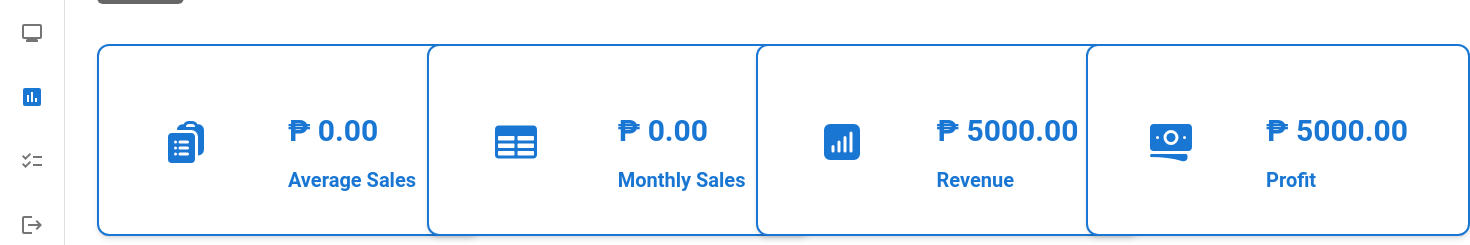
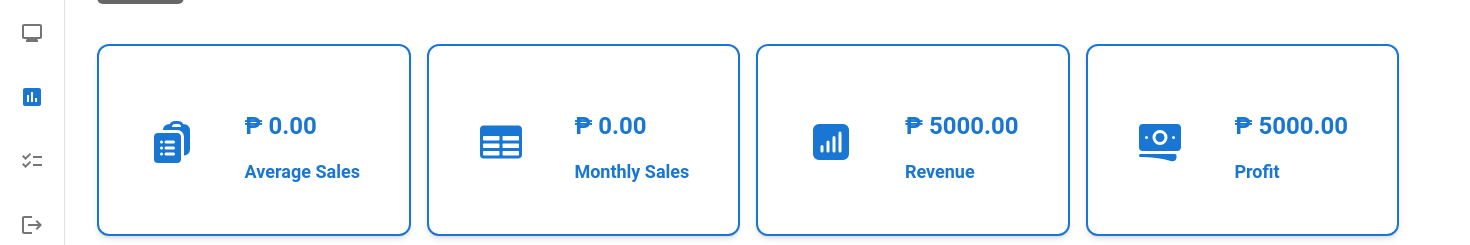
Before and after one commit to KennethAduan/h2online, a React (Vite) app: page /sales in a window 1280 px wide. Shown: the part 136-381 px from the top of the page, 1470 px wide, since content can reach past the window. Built offline with nearby package versions, Linux system fonts and the light colour scheme; no server answers; the database is empty; sample sign-in values are in the browser's storage.

Commit message:
minor changes

```diff
--- a/src/components/Card/SalesCard.tsx
+++ b/src/components/Card/SalesCard.tsx
@@ -1,31 +1,33 @@
 import { Card, CardBody, Typography } from "@material-tailwind/react";
+import { formatPeso } from "../../utils/Helpers";
+
 interface SalesCardProps {
   titleSales: string;
   totalSales: number;
   icon?: React.ReactNode | string;
 }
 
-import { formatPeso } from "../../utils/Helpers";
 const SalesCard = ({ titleSales, totalSales, icon }: SalesCardProps) => {
   return (
     <Card
-      className="h-48 mt-6 border-2 w-96 border-PrimaryBackGround"
+      className="h-48 mt-6 border-2 md:w-72 lg:w-auto border-PrimaryBackGround sm:w-96" // Responsive width
       placeholder={undefined}
     >
       <CardBody placeholder={undefined}>
         <div className="flex justify-around">
-          <div>{icon}</div>
+          <div className="text-3xl sm:text-4xl">{icon}</div>{" "}
+          {/* Responsive icon size */}
           <div className="mt-10">
             <Typography
               variant="h3"
-              className="text-PrimaryBackGround"
+              className="text-lg text-PrimaryBackGround sm:text-xl md:text-2xl" // Responsive text size
               placeholder={undefined}
             >
               {formatPeso(totalSales)}
             </Typography>
             <Typography
               variant="h5"
-              className="mt-4 text-PrimaryBackGround"
+              className="mt-4 text-base text-PrimaryBackGround sm:text-lg" // Responsive text size
               placeholder={undefined}
             >
               {titleSales}
--- a/src/pages/POS/PayButton/PayButtonOrder.tsx
+++ b/src/pages/POS/PayButton/PayButtonOrder.tsx
@@ -8,7 +8,7 @@ const PayButtonOrder = () => {
   // Redux Items
   const items = useAppSelector((state) => state.order.items);
   const { totalAmount } = useAppSelector((state) => state.order);
-  const { isSuccessOrder } = useAppSelector((state) => state.user);
+  // const { isSuccessOrder } = useAppSelector((state) => state.user);
   const itemNumber = items.length;
   const dispatch = useAppDispatch();
   // console.log(isSuccessOrder);
@@ -24,20 +24,35 @@ const PayButtonOrder = () => {
       confirmButtonText: "Confirm",
     }).then(async (result) => {
       if (result.isConfirmed) {
+        if (items.length === 0) {
+          Swal.fire({
+            title: "Error",
+            text: "Please add orders to your account",
+            icon: "error",
+          });
+          return;
+        }
         await AddPurchaseOrderFirebase(
           items,
           totalAmount,
           itemNumber,
           dispatch
         );
-        if (isSuccessOrder) {
-          Swal.fire({
-            title: "Success",
-            text: "Payment has been made",
-            icon: "success",
-          });
-          dispatch(clearOrder());
-        }
+        dispatch(clearOrder());
+        Swal.fire({
+          title: "Success",
+          text: "Payment has been made",
+          icon: "success",
+        });
+        // Need dito ma fix yung stocks
+        // if (isSuccessOrder) {
+        //   Swal.fire({
+        //     title: "Success",
+        //     text: "Payment has been made",
+        //     icon: "success",
+        //   });
+        //   dispatch(clearOrder());
+        // }
       }
     });
   };
--- a/src/pages/Sales/Delete Item/DeleteItemOrder.tsx
+++ b/src/pages/Sales/Delete Item/DeleteItemOrder.tsx
@@ -76,8 +76,10 @@ const DeleteItemOrder = (id: any) => {
         onOpen={handleOpenModal}
       >
         <div>
-          <h1>Are you sure you want to delete this item?</h1>
-          <h1>Item ID: {id.id}</h1>
+          <h1 className="md:text-lg lg:text-xl">
+            Are you sure you want to delete this item?
+          </h1>
+          <h1 className="md:text-lg lg:text-xl">Item ID: {id.id}</h1>
         </div>
         {/* Button */}
         <div className="flex justify-center mt-4 space-x-12">
```
